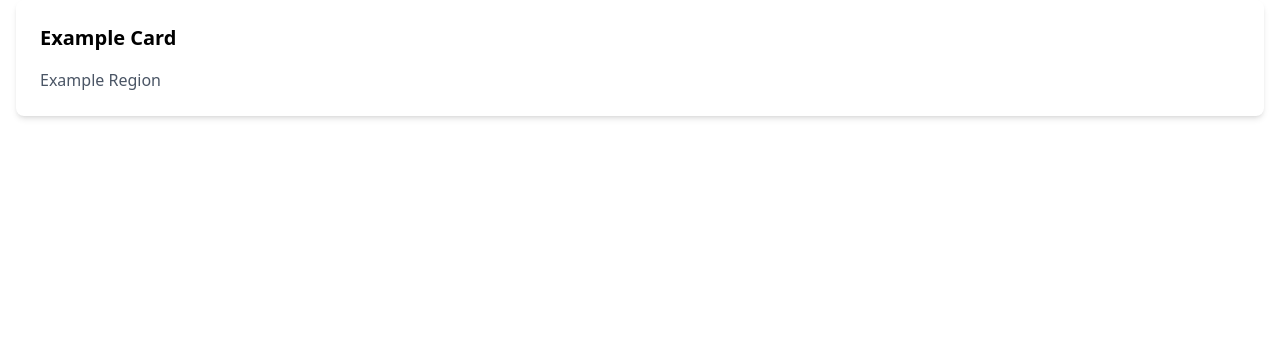
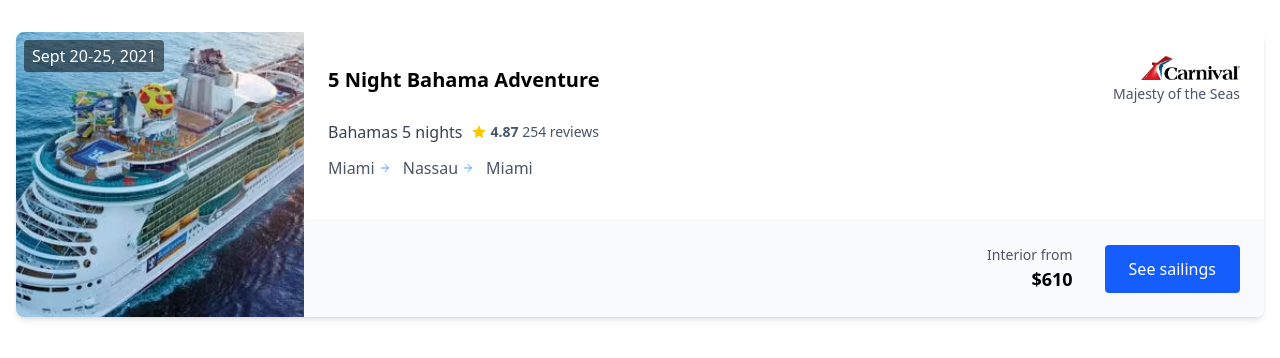
Before and after one commit to ValeriaNevarez/cruisebound_intern_engineer_assessment, a Next.js app: page / in a window 1280 px wide. Shown: the top 358 px of the page. Built offline with nearby package versions, Linux system fonts and the light colour scheme.

Commit message:
Initial attempt at Card layout.
Based on the example provided.

```diff
--- a/src/app/page.tsx
+++ b/src/app/page.tsx
@@ -2,10 +2,20 @@
 
 export default function Home() {
   return (
-    <div className="container mx-auto px-4">
-      <Card name="Example Card" region="Example Region">
-
-      </Card>
+    <div className="container mx-auto px-4 py-8">
+      <Card
+        title="5 Night Bahama Adventure"
+        destination="Bahamas"
+        nights={5}
+        rating={4.87}
+        reviews={254}
+        route={["Miami", "Nassau", "Miami"]}
+        price={610}
+        imageUrl="/bahamas.jpg"
+        date="Sept 20-25, 2021"
+        logo="cruiselogo.jpg"
+        line="Majesty of the Seas"
+      />
     </div>
   );
 }
--- a/src/components/Card.tsx
+++ b/src/components/Card.tsx
@@ -1,13 +1,117 @@
 interface CardProps {
-  name?: string;
-  region?: string;
+  title: string;
+  destination: string;
+  nights: number;
+  rating?: number;
+  reviews?: number;
+  route?: string[];
+  price?: number;
+  imageUrl: string;
+  date: string;
+  logo?: string;
+  line?: string;
 }
 
-export default function Card({ name, region }: CardProps) {
+export default function Card({
+  title,
+  destination,
+  nights,
+  rating = 0,
+  reviews = 0,
+  route = [],
+  price,
+  imageUrl,
+  date,
+  logo,
+  line,
+}: CardProps) {
   return (
-    <div className={`bg-white rounded-lg shadow-md p-6 `}>
-      {name && <h3 className="text-xl font-semibold mb-4">{name}</h3>}
-      {region && <p className="text-gray-600">{region}</p>}
+    <div className="bg-white rounded-lg shadow-md overflow-hidden flex">
+      {/* Left side - Image */}
+      <div className="relative w-72">
+        <img
+          src={imageUrl}
+          alt={title}
+          className="w-full h-full object-cover"
+        />
+        <div className="absolute top-2 left-2 bg-black/50 text-white px-2 py-1 rounded">
+          {date}
+        </div>
+      </div>
+
+      {/* Right side - Content */}
+      <div className="flex-1 flex flex-col">
+        {/* Main content */}
+        <div className="p-6 flex-1">
+          <div className="flex items-center justify-between mb-4">
+            <h3 className="text-xl font-semibold">{title}</h3>
+            {logo && (
+              <div className="flex flex-col items-end gap-1">
+                <img src={logo} alt="Cruise Line Logo" className="h-6 w-auto" />
+                {line && <span className="text-gray-600 text-sm">{line}</span>}
+              </div>
+            )}
+          </div>
+          <div className="mb-3">
+            <div className="text-gray-700 flex items-center gap-2">
+              {destination} {nights} nights{" "}
+              {rating > 0 && (
+                <div className="flex items-center gap-1">
+                  <svg
+                    className="w-4 h-4 text-yellow-400"
+                    fill="currentColor"
+                    viewBox="0 0 24 24"
+                  >
+                    <path d="M12 2l3.09 6.26L22 9.27l-5 4.87 1.18 6.88L12 17.77l-6.18 3.25L7 14.14 2 9.27l6.91-1.01L12 2z" />
+                  </svg>
+                  <span className="text-sm text-gray-600">
+                    <span className="font-bold">{rating}</span> {reviews} reviews
+                  </span>
+                </div>
+              )}
+            </div>
+          </div>
+
+          {route.length > 0 && (
+            <div className="flex items-center gap-2 text-gray-600 mb-4">
+              {route.map((stop, index) => (
+                <span key={stop} className="flex items-center">
+                  {stop}
+                  {index < route.length - 1 && (
+                    <svg
+                      className="w-3 h-3 mx-1 text-blue-400 flex items-center"
+                      fill="none"
+                      stroke="currentColor"
+                      viewBox="0 0 24 24"
+                    >
+                      <path
+                        strokeLinecap="round"
+                        strokeLinejoin="round"
+                        strokeWidth={2}
+                        d="M5 12h14m-7-7l7 7-7 7"
+                      />
+                    </svg>
+                  )}
+                </span>
+              ))}
+            </div>
+          )}
+        </div>
+
+        {/* Gray footer */}
+
+        <div className="bg-gray-50 p-6 border-t border-gray-100 flex justify-end">
+          {price && (
+            <div className="text-right mr-8">
+              <p className="text-sm text-gray-600">Interior from</p>
+              <p className="text-lg font-bold">${price}</p>
+            </div>
+          )}
+          <button className="bg-blue-600 text-white px-6 py-2 rounded hover:bg-blue-700 transition-colors">
+            See sailings
+          </button>
+        </div>
+      </div>
     </div>
   );
 }
```
Also changed, not shown: public/bahamas.jpg (added), public/cruiselogo.jpg (added).
